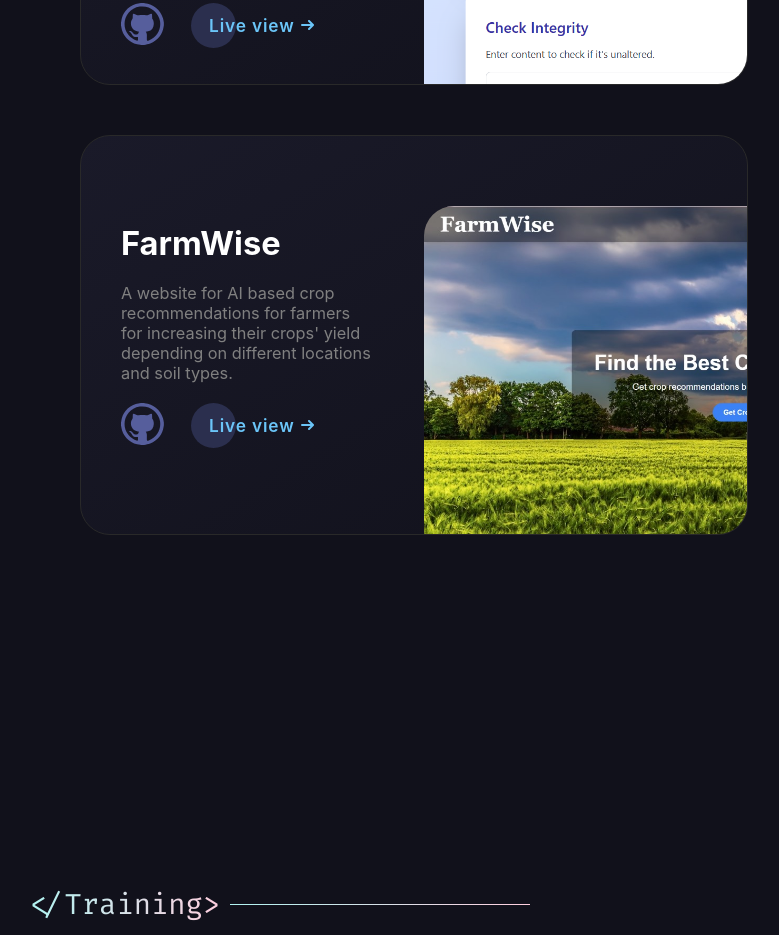
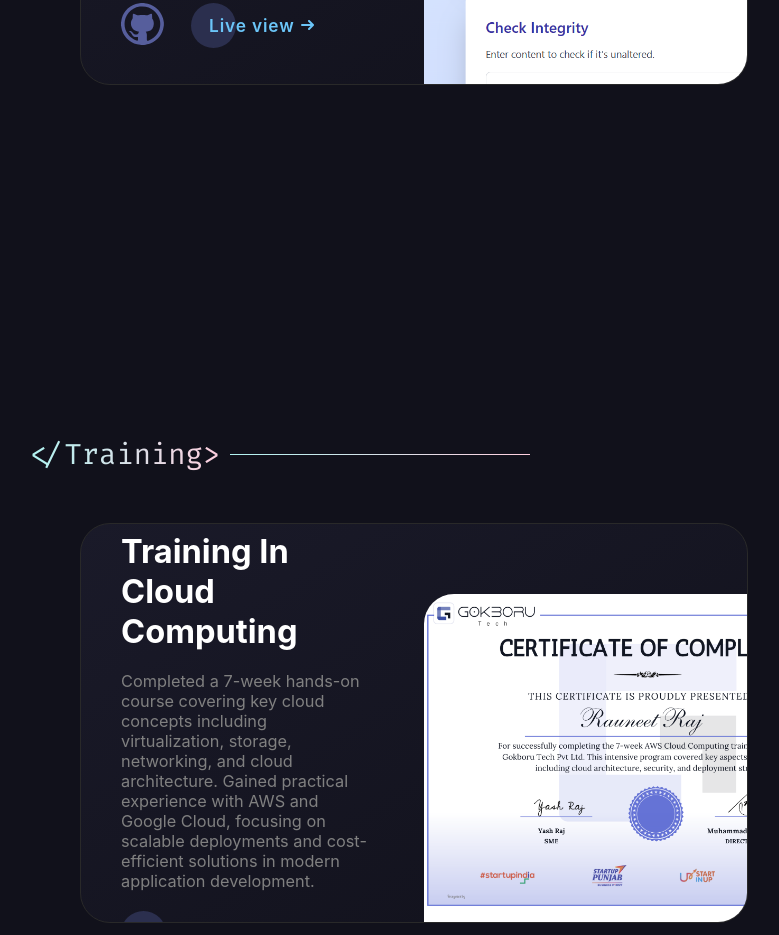
Before and after one commit to raunet234/MY-PORTFOLIO-1, a plain HTML site: page index.html in a window 1280 px wide. Shown: the part 3840-4775 px from the top of the page, without its empty margins (226-1005 px from the left). Drawn offline with nearby package versions, Linux system fonts and the light colour scheme; a web font is replaced by a local one.

Commit message:
intial changes

```diff
--- a/index.html
+++ b/index.html
@@ -481,37 +481,7 @@
             </div>
           </div>
 
-         <!-- ---------------------- -->
-          <div class="project-box-wrapper" data-aos="fade-up">
-            <div class="project-box project-box2" id="project-box2">
-              <div class="info-div">
-                <!-- <img src="src/svg/aquaregia-favicon.svg" alt="Aquaregia website favicon" -->
-                  <!-- class="faviconforProjectAquaregia" /> -->
-                <article class="ProjectHeading">FarmWise</article>
-                <p class="ProjectDescription">
-                  A website for AI based crop recommendations for farmers for increasing their crops' yield depending on different locations and soil types.
-                </p>
-                <div class="project-buttons">
-                  <a href="https://github.com/asmit2864/FarmWise" target="_blank" class="github-redirect"
-                    aria-label="Visit Aquaregia on GitHub">
-                    <img src="src/svg/github.svg" alt="github redirect button" />
-                  </a>
-                  <a href="https://farmwise-me4z.onrender.com" target="_blank" class="cta"
-                    aria-label="Visit Aquaregia Live">
-                    <span>Live view</span>
-                    <svg viewBox="0 0 13 10" height="10px" width="15px">
-                      <path d="M1,5 L11,5"></path>
-                      <polyline points="8 1 12 5 8 9"></polyline>
-                    </svg>
-                  </a>
-                </div>
-              </div>
-              <div class="image-div">
-                <img src="src/webp/farmwise.jpg" alt="Aquaregia website preview image" />
-              </div>
-            </div>
-          </div>
-          <!-- ---------------------- -->
+
 
           <!-- ---------------------- -->
           <!-- <div class="project-box-wrapper" data-aos="fade-up">
```
